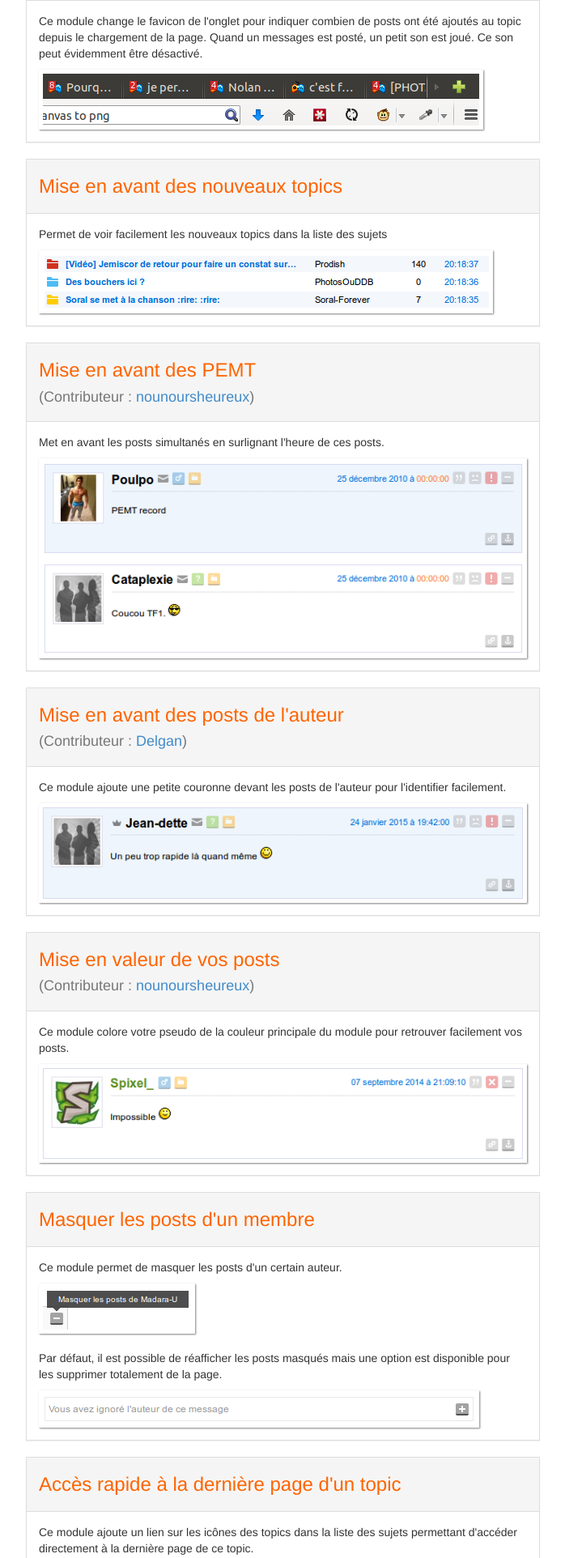
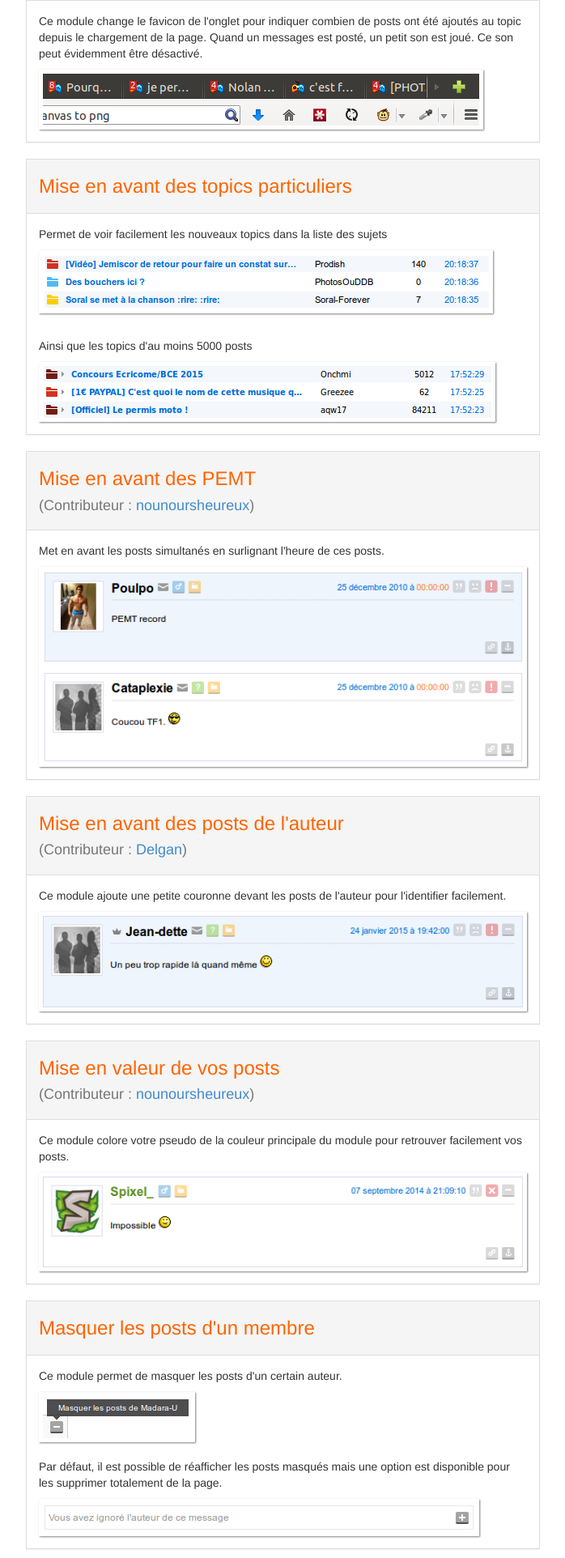
Before and after one commit to dorian-marchal/get-spawnkill, a PHP site: page / in a window 1280 px wide. Shown: the part 2835-4759 px from the top of the page at 81% size, without its empty margins (53-751 px from the left). Run offline with PHP 8.4, Linux system fonts and the light colour scheme; some libraries are stand-ins or nearby versions.

Commit message:
Ajout des topics de 5000+ posts

```diff
--- a/index.php
+++ b/index.php
@@ -106,7 +106,7 @@
 
         <div class="panel panel-default feature" >
             <div class="panel-heading" >
-                <h3>Mise en avant des nouveaux topics</h3>
+                <h3>Mise en avant des topics particuliers</h3>
             </div>
             <div class="panel-body" >
                 <p>
@@ -114,6 +114,14 @@
                 </p>
                 <div data-toggle="tooltip" class="feature-img" title="Nouveau topic" >
                     <img src="img/nouveau-topic.png" />
+                </div>
+            </div>
+            <div class="panel-body" >
+                <p>
+                    Ainsi que les topics d'au moins 5000 posts
+                </p>
+                <div data-toggle="tooltip" class="feature-img" title="Topics importants" >
+                    <img src="img/topics-importants.png" />
                 </div>
             </div>
         </div>
```
Also changed, not shown: img/topics-importants.png (added).
